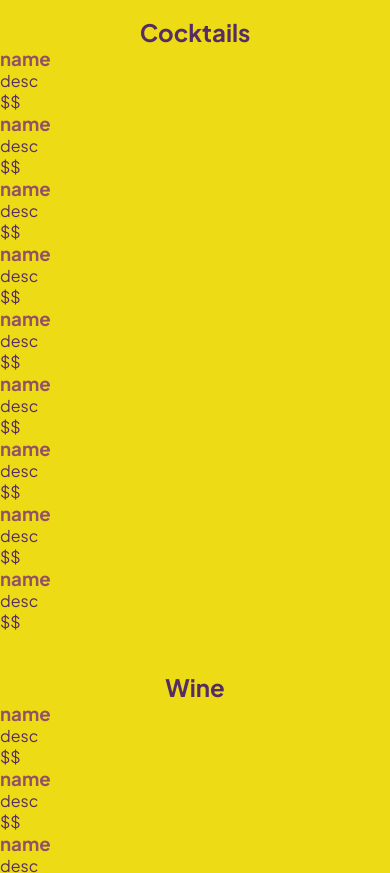
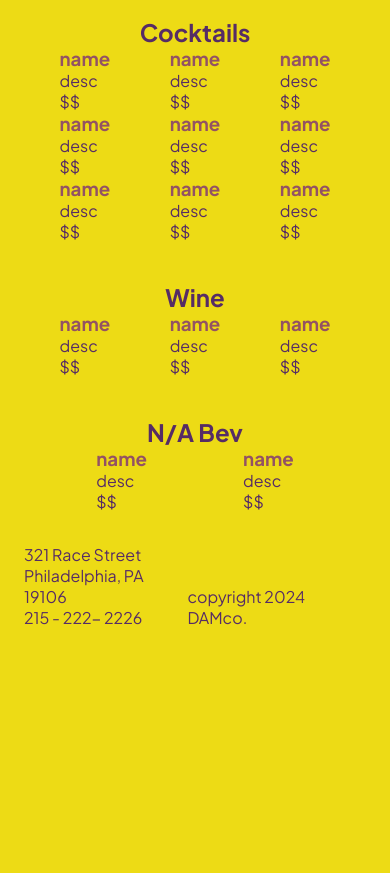
Before and after one commit to amgallo1213/AllMonstersAttack, a plain HTML site: page menu.html in a window 390 px wide. Shown: the part 216-1089 px from the top of the page. After the commit the page ends 868 px from the top, so only its background shows below. Drawn offline with Linux system fonts and the light colour scheme.

Commit message:
updating css for mobile

```diff
--- a/menu.html
+++ b/menu.html
@@ -123,10 +123,15 @@
             </div>
         </section>
 
-
-
     </main>
-
+    <footer>
+        <div class="info">
+            <p>321 Race Street</p>
+            <p>Philadelphia, PA 19106</p>
+            <p>215 - 222- 2226</p>
+        </div>
+        <p>copyright 2024 DAMco.</p>
+    </footer>
 
 
     <script src="script.js"></script>
--- a/style.css
+++ b/style.css
@@ -142,6 +142,10 @@ footer  {
     padding: 24px;
     height: 60px;
     margin-top: 60px;
+    display: flex;
+    flex-direction: row;
+    justify-content: space-between;
+    align-items: flex-end;
     /* background-image: linear-gradient(45deg, #EDDB15ff, #562C65ff, #E13469ff, #7CD1C8ff, #935264ff); */
 
 }
@@ -149,10 +153,21 @@ footer  {
 
 
 @media (max-width: 600px) {
-    header, .container_row {
+    header {
         display: flex;
         flex-direction: column;
     }
+    .container_row  {
+        display: flex;
+        flex-direction: row;
+        justify-content: space-evenly;
+
+    }
+    /* footer {
+        display: flex;
+        flex-direction: column;
+        justify-content: center;
+    } */
     .h1 {
         font-size: 3em;
     }
```
Also changed, not shown: index.html (+5 -0 lines).
